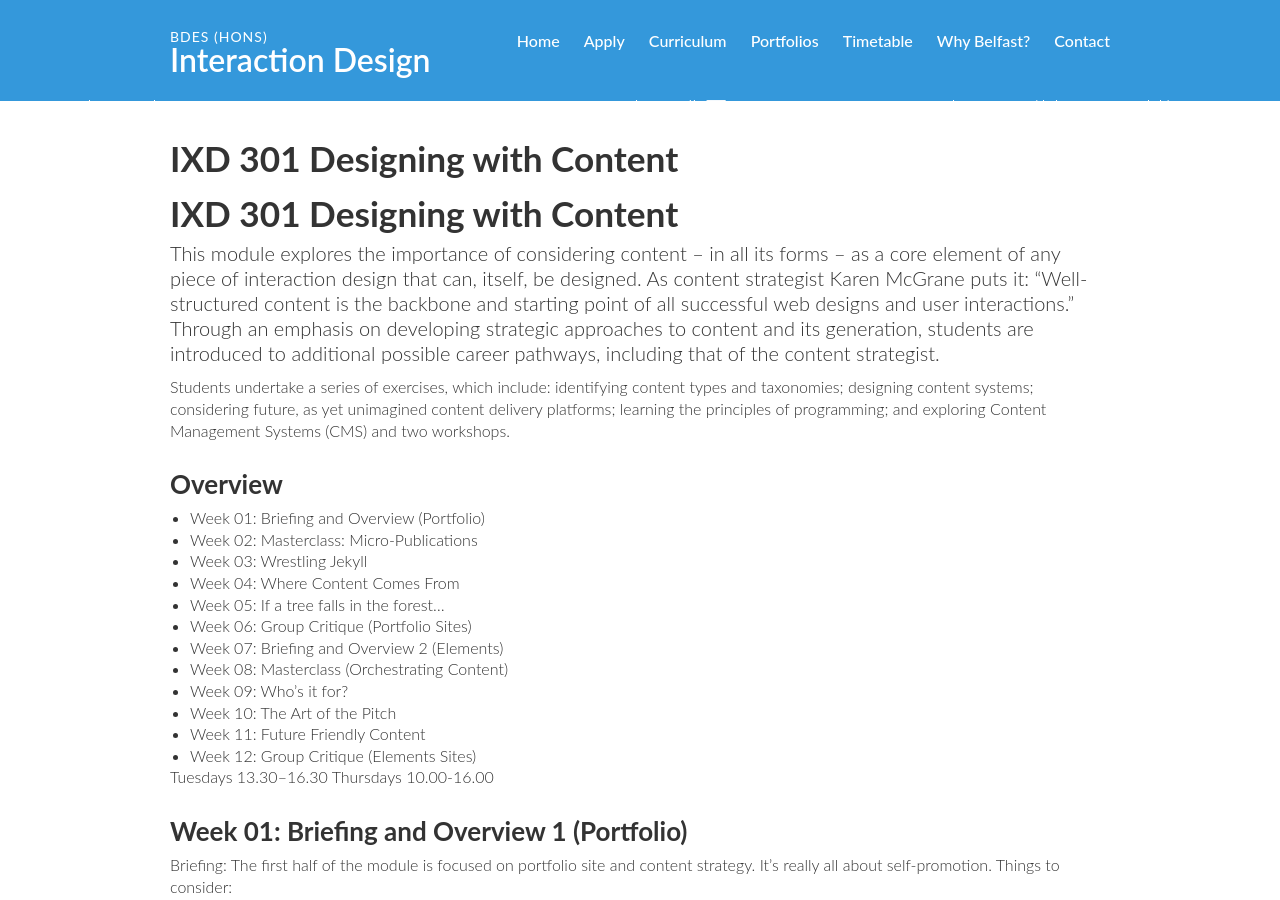
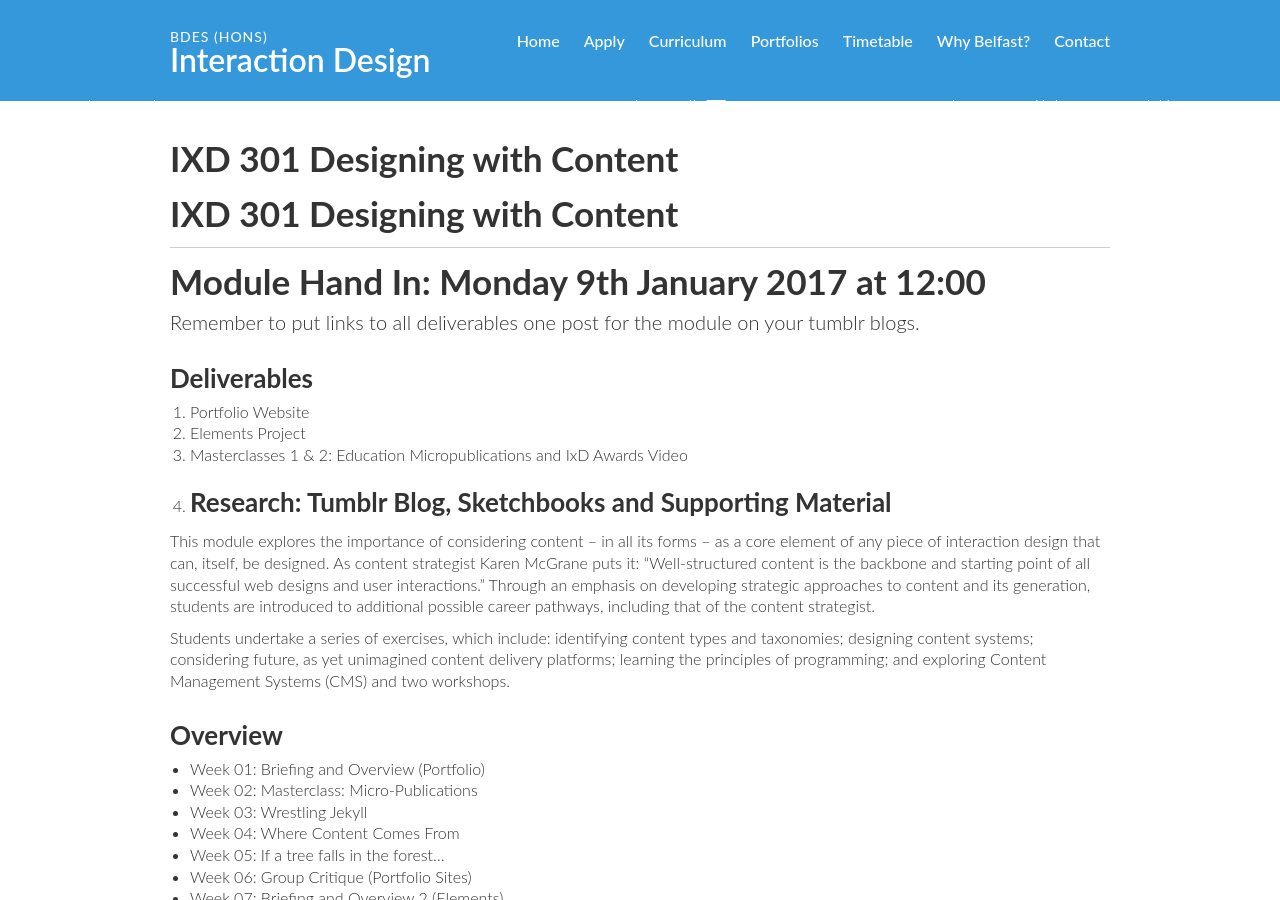
Before and after one commit to ixdbelfast/ixdbelfast.github.io, a Jekyll site: the page built from modules/IXD301/IXD301.md, in a window 1280 px wide and 900 px high, scrolled down 429 px. Built offline with Jekyll 4.4.1, drawn with Linux system fonts in a browser that asks for light colours; our own code applies the rules of GitHub Pages for plain Markdown files.

Commit message:
hand in details for 9 Jan
added to top of page

```diff
--- a/modules/IXD301/IXD301.md
+++ b/modules/IXD301/IXD301.md
@@ -1,5 +1,18 @@
 IXD 301 Designing with Content
 ======================
+
+---
+# Module Hand In: Monday 9th January 2017 at 12:00
+
+Remember to put links to all deliverables one post for the module on your tumblr blogs.
+
+## Deliverables
+
+1. Portfolio Website
+2. Elements Project
+3. Masterclasses 1 & 2: Education Micropublications and IxD Awards Video
+4. Research: Tumblr Blog, Sketchbooks and Supporting Material
+---
 
 This module explores the importance of considering content – in all its forms – as a core element of any piece of interaction design that can, itself, be designed. As content strategist Karen McGrane puts it: “Well-structured content is the backbone and starting point of all successful web designs and user interactions.” Through an emphasis on developing strategic approaches to content and its generation, students are introduced to additional possible career pathways, including that of the content strategist.
 
```
Also changed, not shown: 1 other file.
